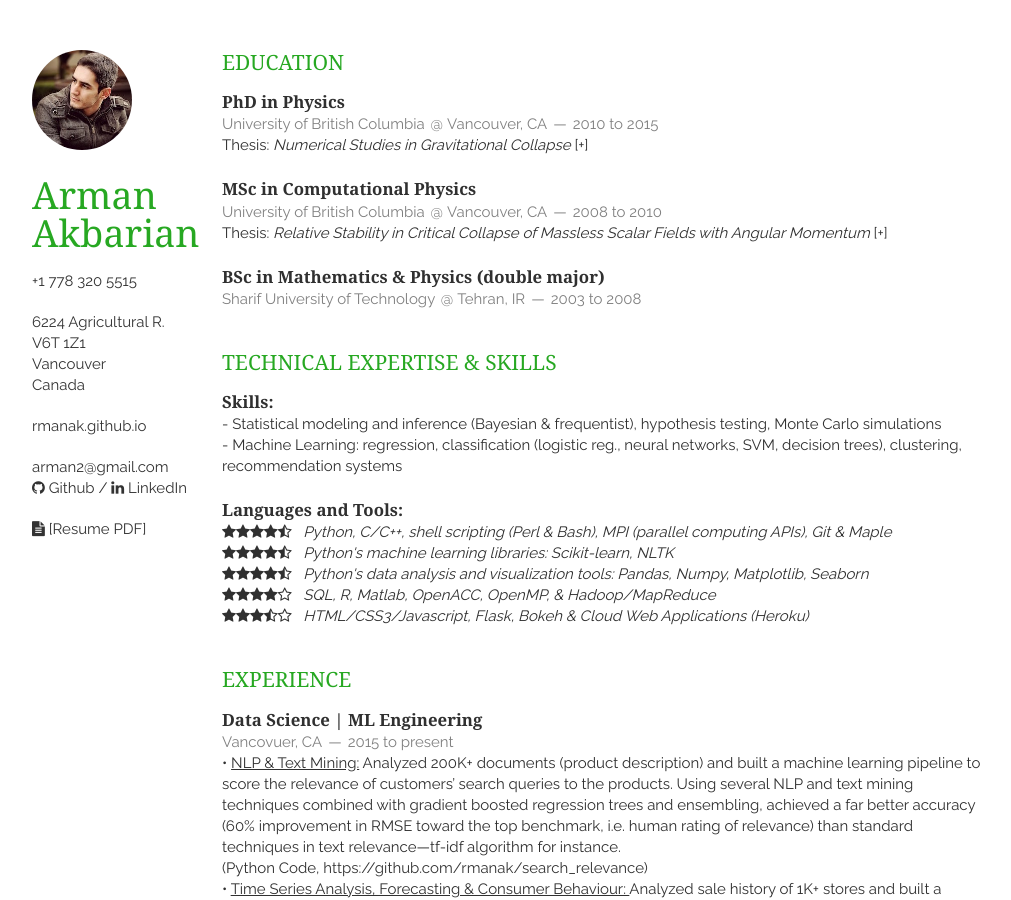
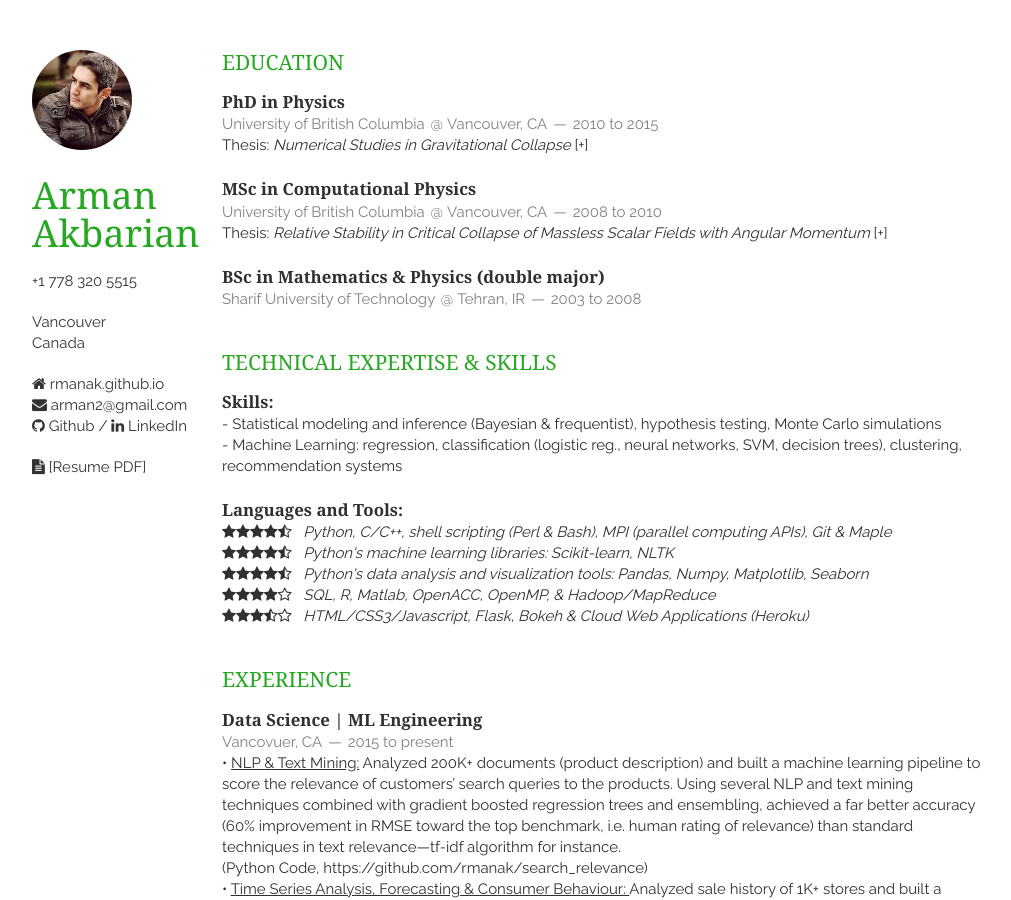
Before and after one commit to rmanak/resume, a Jekyll site: the page built from index.html, in a window 1280 px wide and 900 px high. Shown: the whole window, without its empty margins (138-1149 px from the left). Built offline with Jekyll 4.4.1, drawn with Linux system fonts in a browser that asks for light colours; nearby versions of some CDN libraries; the list of posts is cut into pages by our own code.

Commit message:
changed layout

```diff
--- a/_config.yml
+++ b/_config.yml
@@ -27,8 +27,8 @@ github: rmanak
 tel: +1 778 320 5515
 tel_full: tel:+17783205515
 #google_maps: 'https://www.google.co.uk/maps/place/44+Perth+St,+Edinburgh,+Edinburgh+City+EH3+5BL'
-address: 6224 Agricultural R.
-postcode: V6T 1Z1
+#address: Vancouver
+#postcode: V6T 1Z1
 city: Vancouver
 country: Canada
 #google_analytics: UA-69300817-1
--- a/_layouts/layout.html
+++ b/_layouts/layout.html
@@ -32,17 +32,15 @@
         </p>
         <address>
             <a href="{{ site.google_maps }}">
-                {{ site.address }}<br/>
-                {{ site.postcode }}<br/>
+                <!-- {{ site.address }}<br/> -->
+                <!-- {{ site.postcode }}<br/> -->
                 {{ site.city }}<br/>
                 {{ site.country }}
             </a>
         </address>
         <p>
-            <a href="{{ site.website_full }}">{{ site.website }}</a><br/>
-        </p>
-        <p>
-            <a href="{{ site.email_full }}">{{ site.email }}</a><br/>
+            <a href="{{ site.website_full }}"><i class="fa fa-home"></i> {{ site.website }}</a><br/>
+            <a href="{{ site.email_full }}"><i class="fa fa-envelope"></i> {{ site.email }}</a><br/>
             <a href="https://github.com/{{ site.github }}"><i class="fa fa-github"></i> Github</a> /
             <a href="https://linkedin.com/in/{{ site.linkedin }}"><i class="fa fa-linkedin"></i> LinkedIn</a>
             </p>
```
Also changed, not shown: 1 other file.
